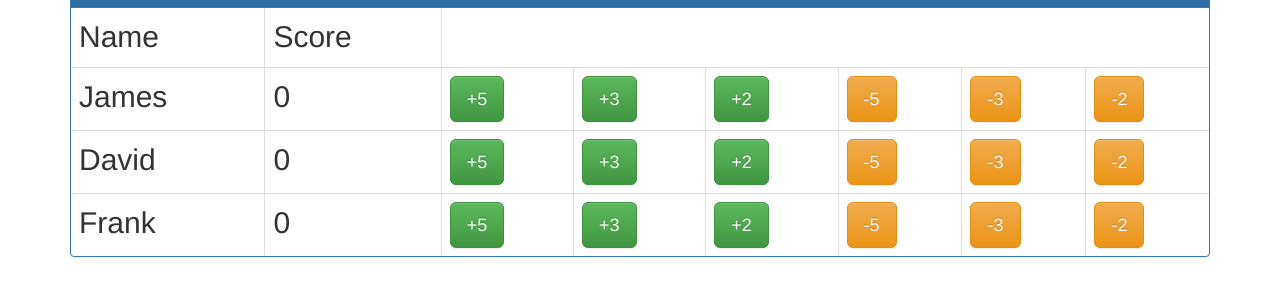
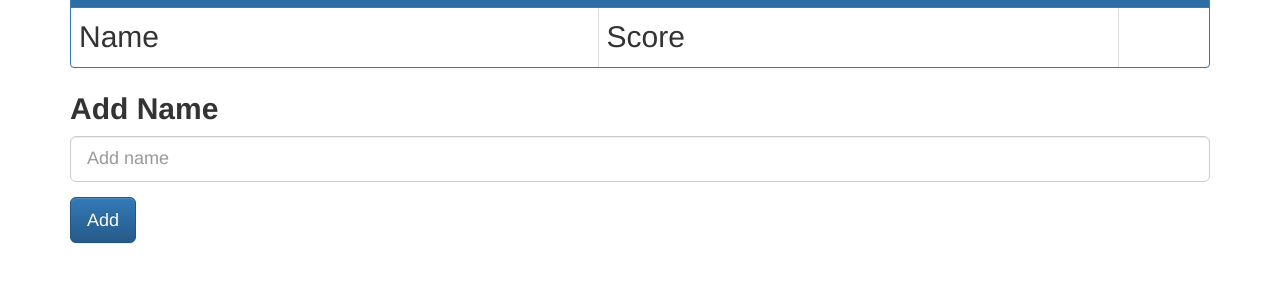
Before and after one commit to jamesrobertgreen/scoreboard, a plain HTML site: page index.html in a window 1280 px wide. Shown: the part 80-376 px from the top of the page. Drawn offline with nearby package versions, Linux system fonts and the light colour scheme.

Commit message:
Add form for adding player names

```diff
--- a/css/app.css
+++ b/css/app.css
@@ -1,9 +1,9 @@
-body{
+body {
     font-size: 3em;
     background-color: fff;
 }
 
-.panel-title{
+.panel-title {
     font-size: 2em;
     font-weight: bold;
 }
--- a/index.html
+++ b/index.html
@@ -52,6 +52,12 @@
                 </tr>
             </table>
         </div>
+        <form>
+            <div class="form-group">
+                <label class="control-label">Add Name</label>
+                <input type="text" class="form-control input-lg" placeholder="Add name" ng-model="newName"> </div>
+            <button type="submit" class="btn btn-lg btn-primary" ng-click="addName(newName)">Add</button>
+        </form>
     </div>
 </body>
 
--- a/scripts/scoreController.js
+++ b/scripts/scoreController.js
@@ -1,12 +1,13 @@
-app.controller('scoreController', ['$scope', function($scope) {
-
-    $scope.players = [
-                        {"Name":"James","Score":0},                        {"Name":"David","Score":0},
-                        {"Name":"Frank","Score":0},
-                     ];
-
-    $scope.score = function(player,score){
-        player.Score+=score;
+app.controller('scoreController', ['$scope', function ($scope) {
+    $scope.players = [];
+    $scope.score = function (player, score) {
+        player.Score += score;
     };
-
+    $scope.addName = function (newName) {
+        var newPlayer = {
+            "Name": newName
+            , "Score": 0
+        };
+        $scope.players = $scope.players.concat(newPlayer);
+    };
 }]);
```
